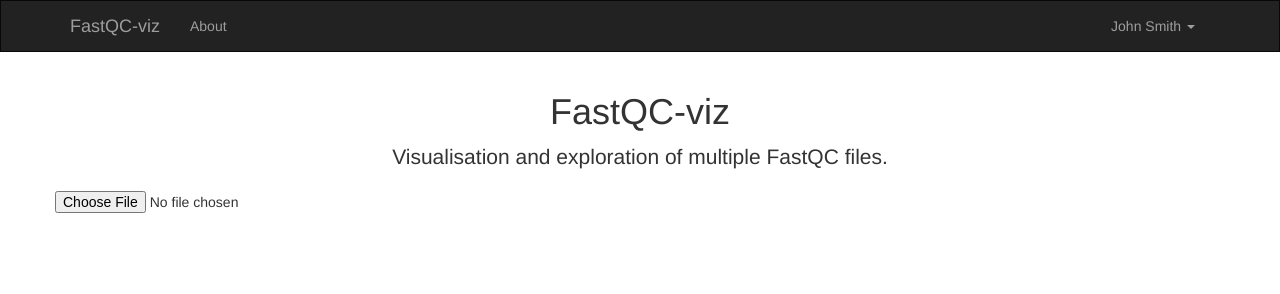
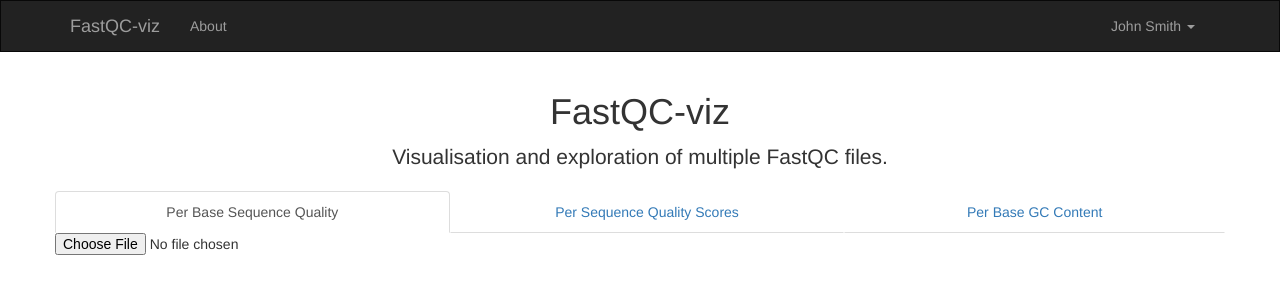
Before and after one commit to starcalibre/fastQC-viz, a website: page public/index.html in a window 1280 px wide. Drawn offline with nearby package versions, Linux system fonts and the light colour scheme.

Commit message:
Added basic bootstrap tabs to index.html.

```diff
--- a/public/index.html
+++ b/public/index.html
@@ -49,8 +49,14 @@
         <div class="text-center">
             <h1>FastQC-viz</h1>
             <p class="lead">Visualisation and exploration of multiple FastQC files.</p>
+            <ul class="nav nav-tabs nav-justified">
+                <li role="presentation" class="active"><a href="#">Per Base Sequence Quality</a></li>
+                <li role="presentation"><a href="#">Per Sequence Quality Scores</a></li>
+                <li role="presentation"><a href="#">Per Base GC Content</a></li>
+            </ul>
             <p><input type="file" name="file" id="file"></p>
         </div>
+
     </div>
     <div class="row">
         <div class="col-lg-6">
```
